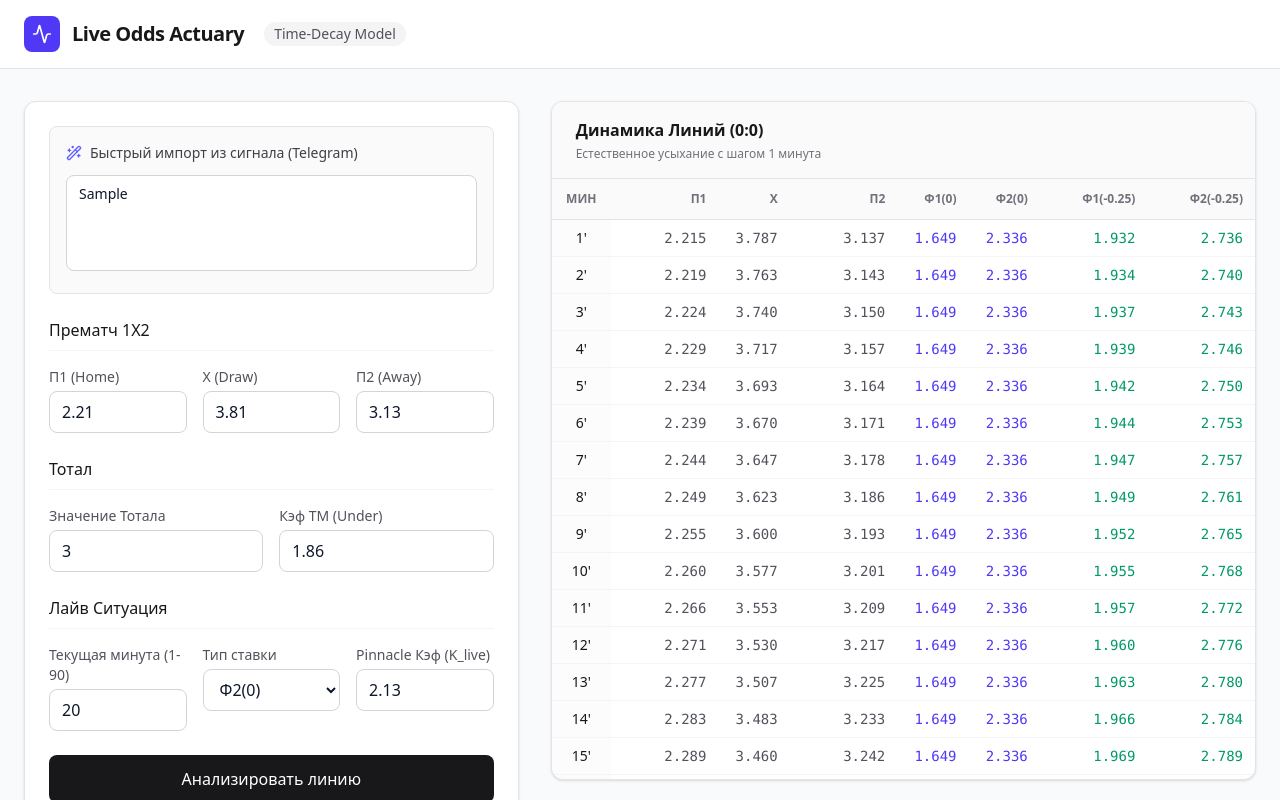
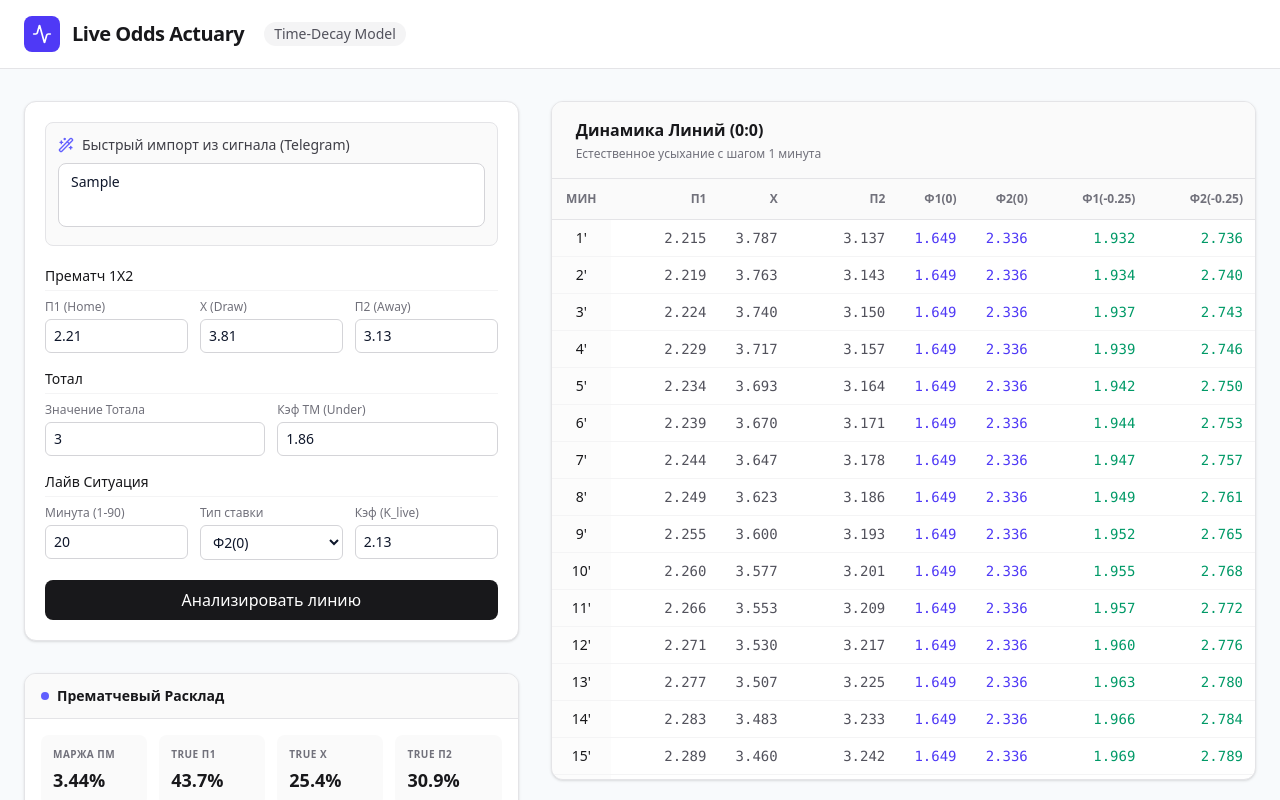
Before and after one commit to Ileudo/decay-model, a React (Vite) app: page / in a window 1280 px wide. Both pictures are taken after typing "Sample" into the empty fields and a click on the button "Анализировать линию". Shown: the top 800 px of the page. Built offline with nearby package versions, Linux system fonts and the light colour scheme.

Commit message:
style: refine UI component padding and sizing
Reduce padding, spacing, and icon sizes across InputForm and ResultsView to improve interface density and compactness.

```diff
--- a/src/components/InputForm.tsx
+++ b/src/components/InputForm.tsx
@@ -50,8 +50,8 @@ export const InputForm: React.FC<InputFormProps> = ({ onCalculate, isLoading })
   };
 
   return (
-    <form onSubmit={handleSubmit} className="bg-white rounded-xl shadow-sm border border-zinc-200 p-6">
-      <div className="bg-zinc-50 rounded-lg p-4 border border-zinc-200 mb-6 space-y-3">
+    <form onSubmit={handleSubmit} className="bg-white rounded-xl shadow-sm border border-zinc-200 p-5">
+      <div className="bg-zinc-50 rounded-lg p-3 border border-zinc-200 mb-5 space-y-2">
         <label className="block text-sm font-medium text-zinc-700 flex items-center gap-2">
           <Wand2 className="w-4 h-4 text-indigo-500" />
           Быстрый импорт из сигнала (Telegram)
@@ -60,56 +60,56 @@ export const InputForm: React.FC<InputFormProps> = ({ onCalculate, isLoading })
           value={rawText}
           onChange={handleTextChange}
           placeholder="Вставьте текст сигнала для автозаполнения..."
-          className="w-full h-24 px-3 py-2 text-sm border border-zinc-300 rounded-lg focus:ring-2 focus:ring-indigo-500 focus:border-indigo-500 transition-colors resize-none bg-white"
+          className="w-full h-16 px-3 py-2 text-sm border border-zinc-300 rounded-lg focus:ring-2 focus:ring-indigo-500 focus:border-indigo-500 transition-colors resize-none bg-white"
         />
       </div>
 
-      <div className="space-y-6 mb-6">
+      <div className="space-y-4 mb-5">
         {/* Прематч 1X2 */}
-        <div className="space-y-4">
-          <h3 className="font-medium text-zinc-900 border-b border-zinc-100 pb-2">Прематч 1X2</h3>
-          <div className="grid grid-cols-3 gap-4">
+        <div className="space-y-2">
+          <h3 className="text-sm font-medium text-zinc-900 border-b border-zinc-100 pb-1">Прематч 1X2</h3>
+          <div className="grid grid-cols-3 gap-3">
             <div>
-              <label className="block text-sm font-medium text-zinc-600 mb-1">П1 (Home)</label>
-              <input type="number" step="0.01" name="p1" value={formData.p1} onChange={handleChange} className="w-full px-3 py-2 border border-zinc-300 rounded-lg focus:ring-2 focus:ring-indigo-500 focus:border-indigo-500 transition-colors" required />
+              <label className="block text-xs font-medium text-zinc-500 mb-1">П1 (Home)</label>
+              <input type="number" step="0.01" name="p1" value={formData.p1} onChange={handleChange} className="w-full px-2 py-1.5 text-sm border border-zinc-300 rounded-md focus:ring-2 focus:ring-indigo-500 focus:border-indigo-500 transition-colors" required />
             </div>
             <div>
-              <label className="block text-sm font-medium text-zinc-600 mb-1">X (Draw)</label>
-              <input type="number" step="0.01" name="x" value={formData.x} onChange={handleChange} className="w-full px-3 py-2 border border-zinc-300 rounded-lg focus:ring-2 focus:ring-indigo-500 focus:border-indigo-500 transition-colors" required />
+              <label className="block text-xs font-medium text-zinc-500 mb-1">X (Draw)</label>
+              <input type="number" step="0.01" name="x" value={formData.x} onChange={handleChange} className="w-full px-2 py-1.5 text-sm border border-zinc-300 rounded-md focus:ring-2 focus:ring-indigo-500 focus:border-indigo-500 transition-colors" required />
             </div>
             <div>
-              <label className="block text-sm font-medium text-zinc-600 mb-1">П2 (Away)</label>
-              <input type="number" step="0.01" name="p2" value={formData.p2} onChange={handleChange} className="w-full px-3 py-2 border border-zinc-300 rounded-lg focus:ring-2 focus:ring-indigo-500 focus:border-indigo-500 transition-colors" required />
+              <label className="block text-xs font-medium text-zinc-500 mb-1">П2 (Away)</label>
+              <input type="number" step="0.01" name="p2" value={formData.p2} onChange={handleChange} className="w-full px-2 py-1.5 text-sm border border-zinc-300 rounded-md focus:ring-2 focus:ring-indigo-500 focus:border-indigo-500 transition-colors" required />
             </div>
           </div>
         </div>
 
         {/* Тотал */}
-        <div className="space-y-4">
-          <h3 className="font-medium text-zinc-900 border-b border-zinc-100 pb-2">Тотал</h3>
-          <div className="grid grid-cols-2 gap-4">
+        <div className="space-y-2">
+          <h3 className="text-sm font-medium text-zinc-900 border-b border-zinc-100 pb-1">Тотал</h3>
+          <div className="grid grid-cols-2 gap-3">
             <div>
-              <label className="block text-sm font-medium text-zinc-600 mb-1">Значение Тотала</label>
-              <input type="number" step="0.25" name="total" value={formData.total} onChange={handleChange} className="w-full px-3 py-2 border border-zinc-300 rounded-lg focus:ring-2 focus:ring-indigo-500 focus:border-indigo-500 transition-colors" required />
+              <label className="block text-xs font-medium text-zinc-500 mb-1">Значение Тотала</label>
+              <input type="number" step="0.25" name="total" value={formData.total} onChange={handleChange} className="w-full px-2 py-1.5 text-sm border border-zinc-300 rounded-md focus:ring-2 focus:ring-indigo-500 focus:border-indigo-500 transition-colors" required />
             </div>
             <div>
-              <label className="block text-sm font-medium text-zinc-600 mb-1">Кэф ТМ (Under)</label>
-              <input type="number" step="0.01" name="underOdds" value={formData.underOdds} onChange={handleChange} className="w-full px-3 py-2 border border-zinc-300 rounded-lg focus:ring-2 focus:ring-indigo-500 focus:border-indigo-500 transition-colors" required />
+              <label className="block text-xs font-medium text-zinc-500 mb-1">Кэф ТМ (Under)</label>
+              <input type="number" step="0.01" name="underOdds" value={formData.underOdds} onChange={handleChange} className="w-full px-2 py-1.5 text-sm border border-zinc-300 rounded-md focus:ring-2 focus:ring-indigo-500 focus:border-indigo-500 transition-colors" required />
             </div>
           </div>
         </div>
 
         {/* Лайв Ситуация */}
-        <div className="space-y-4">
-          <h3 className="font-medium text-zinc-900 border-b border-zinc-100 pb-2">Лайв Ситуация</h3>
-          <div className="grid grid-cols-1 sm:grid-cols-3 gap-4">
+        <div className="space-y-2">
+          <h3 className="text-sm font-medium text-zinc-900 border-b border-zinc-100 pb-1">Лайв Ситуация</h3>
+          <div className="grid grid-cols-3 gap-3">
             <div>
-              <label className="block text-sm font-medium text-zinc-600 mb-1">Текущая минута (1-90)</label>
-              <input type="number" step="1" min="1" max="90" name="minute" value={formData.minute} onChange={handleChange} className="w-full px-3 py-2 border border-zinc-300 rounded-lg focus:ring-2 focus:ring-indigo-500 focus:border-indigo-500 transition-colors" required />
+              <label className="block text-xs font-medium text-zinc-500 mb-1">Минута (1-90)</label>
+              <input type="number" step="1" min="1" max="90" name="minute" value={formData.minute} onChange={handleChange} className="w-full px-2 py-1.5 text-sm border border-zinc-300 rounded-md focus:ring-2 focus:ring-indigo-500 focus:border-indigo-500 transition-colors" required />
             </div>
             <div>
-              <label className="block text-sm font-medium text-zinc-600 mb-1">Тип ставки</label>
-              <select name="betType" value={formData.betType} onChange={handleChange} className="w-full px-3 py-2 border border-zinc-300 rounded-lg focus:ring-2 focus:ring-indigo-500 focus:border-indigo-500 transition-colors bg-white" required>
+              <label className="block text-xs font-medium text-zinc-500 mb-1">Тип ставки</label>
+              <select name="betType" value={formData.betType} onChange={handleChange} className="w-full px-2 py-1.5 text-sm border border-zinc-300 rounded-md focus:ring-2 focus:ring-indigo-500 focus:border-indigo-500 transition-colors bg-white" required>
                 <option value="П1">П1</option>
                 <option value="X">X</option>
                 <option value="П2">П2</option>
@@ -120,8 +120,8 @@ export const InputForm: React.FC<InputFormProps> = ({ onCalculate, isLoading })
               </select>
             </div>
             <div>
-              <label className="block text-sm font-medium text-zinc-600 mb-1">Pinnacle Кэф (K_live)</label>
-              <input type="number" step="0.01" name="kLive" value={formData.kLive} onChange={handleChange} className="w-full px-3 py-2 border border-zinc-300 rounded-lg focus:ring-2 focus:ring-indigo-500 focus:border-indigo-500 transition-colors" required />
+              <label className="block text-xs font-medium text-zinc-500 mb-1">Кэф (K_live)</label>
+              <input type="number" step="0.01" name="kLive" value={formData.kLive} onChange={handleChange} className="w-full px-2 py-1.5 text-sm border border-zinc-300 rounded-md focus:ring-2 focus:ring-indigo-500 focus:border-indigo-500 transition-colors" required />
             </div>
           </div>
         </div>
@@ -130,7 +130,7 @@ export const InputForm: React.FC<InputFormProps> = ({ onCalculate, isLoading })
       <button
         type="submit"
         disabled={isLoading}
-        className="w-full bg-zinc-900 hover:bg-zinc-800 text-white font-medium py-3 rounded-lg transition-colors flex items-center justify-center space-x-2 disabled:opacity-70 disabled:cursor-not-allowed"
+        className="w-full bg-zinc-900 hover:bg-zinc-800 text-white font-medium py-2 rounded-lg transition-colors flex items-center justify-center space-x-2 disabled:opacity-70 disabled:cursor-not-allowed"
       >
         {isLoading ? (
           <>
--- a/src/components/ResultsView.tsx
+++ b/src/components/ResultsView.tsx
@@ -10,9 +10,9 @@ interface ResultsViewProps {
 export const ResultsView: React.FC<ResultsViewProps> = ({ preMatch, live }) => {
   if (!preMatch || !live) {
     return (
-      <div className="bg-white rounded-xl shadow-sm border border-zinc-200 p-12 text-center text-zinc-500 flex flex-col items-center justify-center h-full min-h-[300px]">
-        <AlertCircle className="w-12 h-12 mb-4 text-zinc-300" />
-        <p>Заполните форму и нажмите "Анализировать линию" для получения отчета.</p>
+      <div className="bg-white rounded-xl shadow-sm border border-zinc-200 p-8 text-center text-zinc-500 flex flex-col items-center justify-center h-full min-h-[200px]">
+        <AlertCircle className="w-10 h-10 mb-3 text-zinc-300" />
+        <p className="text-sm">Заполните форму и нажмите "Анализировать линию" для получения отчета.</p>
       </div>
     );
   }
@@ -20,70 +20,70 @@ export const ResultsView: React.FC<ResultsViewProps> = ({ preMatch, live }) => {
   const isValue = live.verdict === 'VALUE';
 
   return (
-    <div className="space-y-6">
+    <div className="space-y-4">
       <div className="bg-white rounded-xl shadow-sm border border-zinc-200 overflow-hidden">
-        <div className="bg-zinc-50 px-6 py-4 border-b border-zinc-200">
-          <h3 className="font-semibold text-zinc-900 flex items-center gap-2">
+        <div className="bg-zinc-50 px-4 py-3 border-b border-zinc-200">
+          <h3 className="font-semibold text-zinc-900 flex items-center gap-2 text-sm">
             <span className="w-2 h-2 rounded-full bg-indigo-500"></span>
             Прематчевый Расклад
           </h3>
         </div>
-        <div className="p-6 grid grid-cols-2 md:grid-cols-4 gap-4">
-          <div className="bg-zinc-50 p-4 rounded-lg">
-            <div className="text-xs text-zinc-500 uppercase font-semibold tracking-wider mb-1">Маржа ПМ</div>
-            <div className="text-xl font-bold text-zinc-900">{(preMatch.margin * 100).toFixed(2)}%</div>
+        <div className="p-4 grid grid-cols-2 md:grid-cols-4 gap-3">
+          <div className="bg-zinc-50 p-3 rounded-lg">
+            <div className="text-[10px] text-zinc-500 uppercase font-semibold tracking-wider mb-1">Маржа ПМ</div>
+            <div className="text-lg font-bold text-zinc-900">{(preMatch.margin * 100).toFixed(2)}%</div>
           </div>
-          <div className="bg-zinc-50 p-4 rounded-lg">
-            <div className="text-xs text-zinc-500 uppercase font-semibold tracking-wider mb-1">True П1</div>
-            <div className="text-xl font-bold text-zinc-900">{(preMatch.trueP1 * 100).toFixed(1)}%</div>
+          <div className="bg-zinc-50 p-3 rounded-lg">
+            <div className="text-[10px] text-zinc-500 uppercase font-semibold tracking-wider mb-1">True П1</div>
+            <div className="text-lg font-bold text-zinc-900">{(preMatch.trueP1 * 100).toFixed(1)}%</div>
           </div>
-          <div className="bg-zinc-50 p-4 rounded-lg">
-            <div className="text-xs text-zinc-500 uppercase font-semibold tracking-wider mb-1">True X</div>
-            <div className="text-xl font-bold text-zinc-900">{(preMatch.trueX * 100).toFixed(1)}%</div>
+          <div className="bg-zinc-50 p-3 rounded-lg">
+            <div className="text-[10px] text-zinc-500 uppercase font-semibold tracking-wider mb-1">True X</div>
+            <div className="text-lg font-bold text-zinc-900">{(preMatch.trueX * 100).toFixed(1)}%</div>
           </div>
-          <div className="bg-zinc-50 p-4 rounded-lg">
-            <div className="text-xs text-zinc-500 uppercase font-semibold tracking-wider mb-1">True П2</div>
-            <div className="text-xl font-bold text-zinc-900">{(preMatch.trueP2 * 100).toFixed(1)}%</div>
+          <div className="bg-zinc-50 p-3 rounded-lg">
+            <div className="text-[10px] text-zinc-500 uppercase font-semibold tracking-wider mb-1">True П2</div>
+            <div className="text-lg font-bold text-zinc-900">{(preMatch.trueP2 * 100).toFixed(1)}%</div>
           </div>
         </div>
       </div>
 
       <div className={`rounded-xl shadow-sm border overflow-hidden transition-colors ${isValue ? 'border-emerald-200' : 'border-rose-200'}`}>
-        <div className={`px-6 py-4 border-b flex justify-between items-center ${isValue ? 'bg-emerald-50 border-emerald-200' : 'bg-rose-50 border-rose-200'}`}>
-          <h3 className={`font-semibold flex items-center gap-2 ${isValue ? 'text-emerald-900' : 'text-rose-900'}`}>
-            {isValue ? <CheckCircle2 className="w-5 h-5" /> : <AlertCircle className="w-5 h-5" />}
+        <div className={`px-4 py-3 border-b flex justify-between items-center ${isValue ? 'bg-emerald-50 border-emerald-200' : 'bg-rose-50 border-rose-200'}`}>
+          <h3 className={`font-semibold flex items-center gap-2 text-sm ${isValue ? 'text-emerald-900' : 'text-rose-900'}`}>
+            {isValue ? <CheckCircle2 className="w-4 h-4" /> : <AlertCircle className="w-4 h-4" />}
             Вердикт Модели
           </h3>
-          <span className={`px-3 py-1 rounded-full text-xs font-bold uppercase tracking-wider ${isValue ? 'bg-emerald-200 text-emerald-800' : 'bg-rose-200 text-rose-800'}`}>
+          <span className={`px-2 py-0.5 rounded-full text-[10px] font-bold uppercase tracking-wider ${isValue ? 'bg-emerald-200 text-emerald-800' : 'bg-rose-200 text-rose-800'}`}>
             {isValue ? 'ВАЛУЙ (VALUE)' : 'ПЕРЕГРЕВ - ПРОПУСК'}
           </span>
         </div>
-        <div className="bg-white p-6 grid grid-cols-2 lg:grid-cols-4 gap-4">
+        <div className="bg-white p-4 grid grid-cols-2 lg:grid-cols-4 gap-3">
           <div>
-            <div className="text-xs text-zinc-500 uppercase font-semibold tracking-wider mb-1 flex items-center gap-1" title="Decay Factor">
+            <div className="text-[10px] text-zinc-500 uppercase font-semibold tracking-wider mb-1 flex items-center gap-1" title="Decay Factor">
               Фактор распада
             </div>
-            <div className="text-xl font-medium text-zinc-900">{live.decayFactor.toFixed(3)}</div>
+            <div className="text-lg font-medium text-zinc-900">{live.decayFactor.toFixed(3)}</div>
           </div>
           <div>
-            <div className="text-xs text-zinc-500 uppercase font-semibold tracking-wider mb-1">Расчетная линия</div>
-            <div className="text-xl font-bold text-indigo-600">
+            <div className="text-[10px] text-zinc-500 uppercase font-semibold tracking-wider mb-1">Расчетная линия</div>
+            <div className="text-lg font-bold text-indigo-600">
               {live.kCalculated.toFixed(3)}
             </div>
-            <div className="text-[10px] text-zinc-400 mt-1 font-medium">
+            <div className="text-[10px] text-zinc-400 mt-0.5 font-medium">
               Fair: {live.kFairTime.toFixed(3)}
             </div>
           </div>
           <div>
-            <div className="text-xs text-zinc-500 uppercase font-semibold tracking-wider mb-1">Pinnacle (Live)</div>
-            <div className="text-xl font-bold text-zinc-900">{live.kLive.toFixed(3)}</div>
+            <div className="text-[10px] text-zinc-500 uppercase font-semibold tracking-wider mb-1">Pinnacle (Live)</div>
+            <div className="text-lg font-bold text-zinc-900">{live.kLive.toFixed(3)}</div>
           </div>
           <div>
-            <div className="text-xs text-zinc-500 uppercase font-semibold tracking-wider mb-1 flex items-center gap-1">
+            <div className="text-[10px] text-zinc-500 uppercase font-semibold tracking-wider mb-1 flex items-center gap-1">
               Индекс Перегрева
               {live.iTimeDrop > 0 ? <TrendingDown className="w-3 h-3 text-rose-500" /> : <TrendingUp className="w-3 h-3 text-emerald-500" />}
             </div>
-            <div className={`text-xl font-bold ${live.iTimeDrop > 0 ? 'text-rose-600' : 'text-emerald-600'}`}>
+            <div className={`text-lg font-bold ${live.iTimeDrop > 0 ? 'text-rose-600' : 'text-emerald-600'}`}>
               {(live.iTimeDrop * 100).toFixed(2)}%
             </div>
           </div>
```
